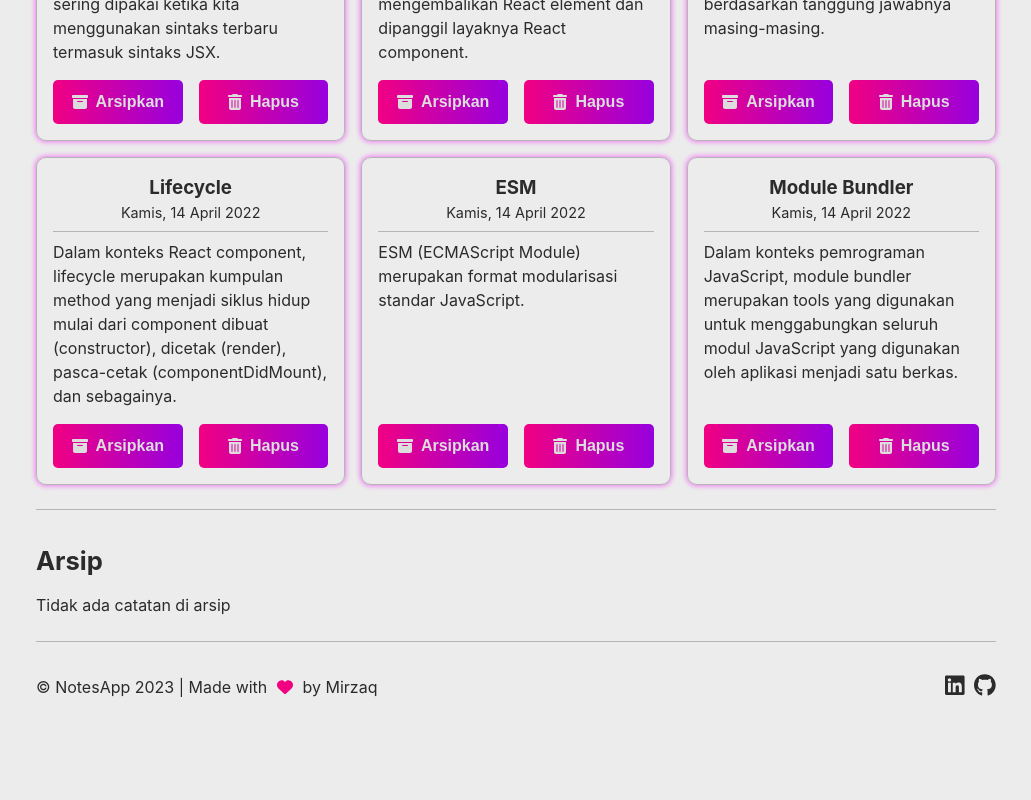
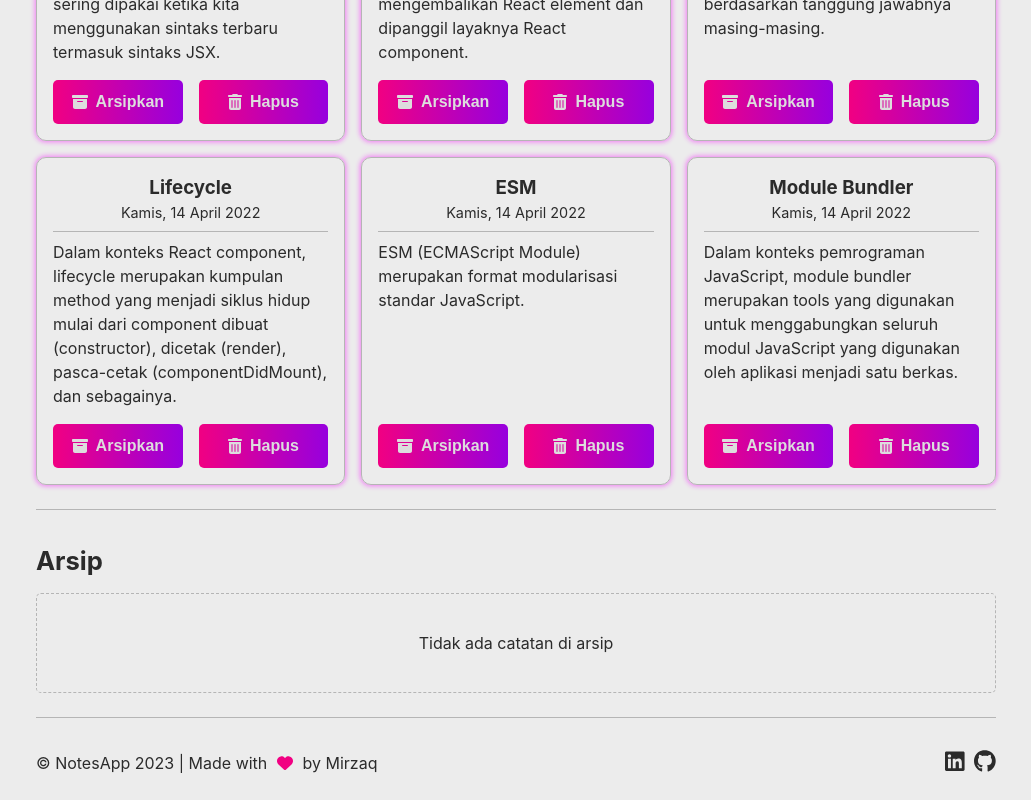
Before and after one commit to mirzaq19/notes-dcd, a React (Vite) app: page / in a window 1280 px wide. Shown: the part 1023-1823 px from the top of the page, without its empty margins (124-1155 px from the left). Before the commit the page ends 1747 px from the top, so only its background shows below. Built offline with nearby package versions, Linux system fonts and the light colour scheme.

Commit message:
fix: layouting when cards is empty

```diff
--- a/src/components/NoteList.jsx
+++ b/src/components/NoteList.jsx
@@ -8,9 +8,9 @@ const NoteList = ({ notes, onArchive, onDelete }) => {
   return (
     <>
       <Section title="Catatan Aktif">
+        {activeNotes.length > 0 ? (
           <div className={styles.cards}>
-          {activeNotes.length > 0 ? (
-            activeNotes.map((note) => (
+            {activeNotes.map((note) => (
               <NoteItem
                 key={note.id}
                 title={note.title}
@@ -20,16 +20,18 @@ const NoteList = ({ notes, onArchive, onDelete }) => {
                 onArchive={() => onArchive(note.id)}
                 onDelete={() => onDelete(note.id)}
               />
-            ))
+            ))}
+          </div>
         ) : (
+          <div className={styles.cards_empty}>
             <p>Tidak ada catatan aktif</p>
+          </div>
         )}
-        </div>
       </Section>
       <Section title="Arsip">
+        {archivedNotes.length > 0 ? (
           <div className={styles.cards}>
-          {archivedNotes.length > 0 ? (
-            archivedNotes.map((note) => (
+            {archivedNotes.map((note) => (
               <NoteItem
                 key={note.id}
                 title={note.title}
@@ -39,11 +41,13 @@ const NoteList = ({ notes, onArchive, onDelete }) => {
                 onArchive={() => onArchive(note.id)}
                 onDelete={() => onDelete(note.id)}
               />
-            ))
+            ))}
+          </div>
         ) : (
+          <div className={styles.cards_empty}>
             <p>Tidak ada catatan di arsip</p>
+          </div>
         )}
-        </div>
       </Section>
     </>
   )
--- a/src/components/NoteList.module.scss
+++ b/src/components/NoteList.module.scss
@@ -1,3 +1,5 @@
+@import '../styles/variables';
+
 .cards {
   display: grid;
   grid-template-columns: repeat(3, 1fr);
@@ -9,3 +11,12 @@
     grid-template-columns: repeat(1, 1fr);
   }
 }
+
+.cards_empty {
+  display: flex;
+  justify-content: center;
+  align-items: center;
+  min-height: 100px;
+  border: 1px dashed $secondary-color;
+  border-radius: 5px;
+}
```
Lines whose indentation alone changed are shown as unchanged.
